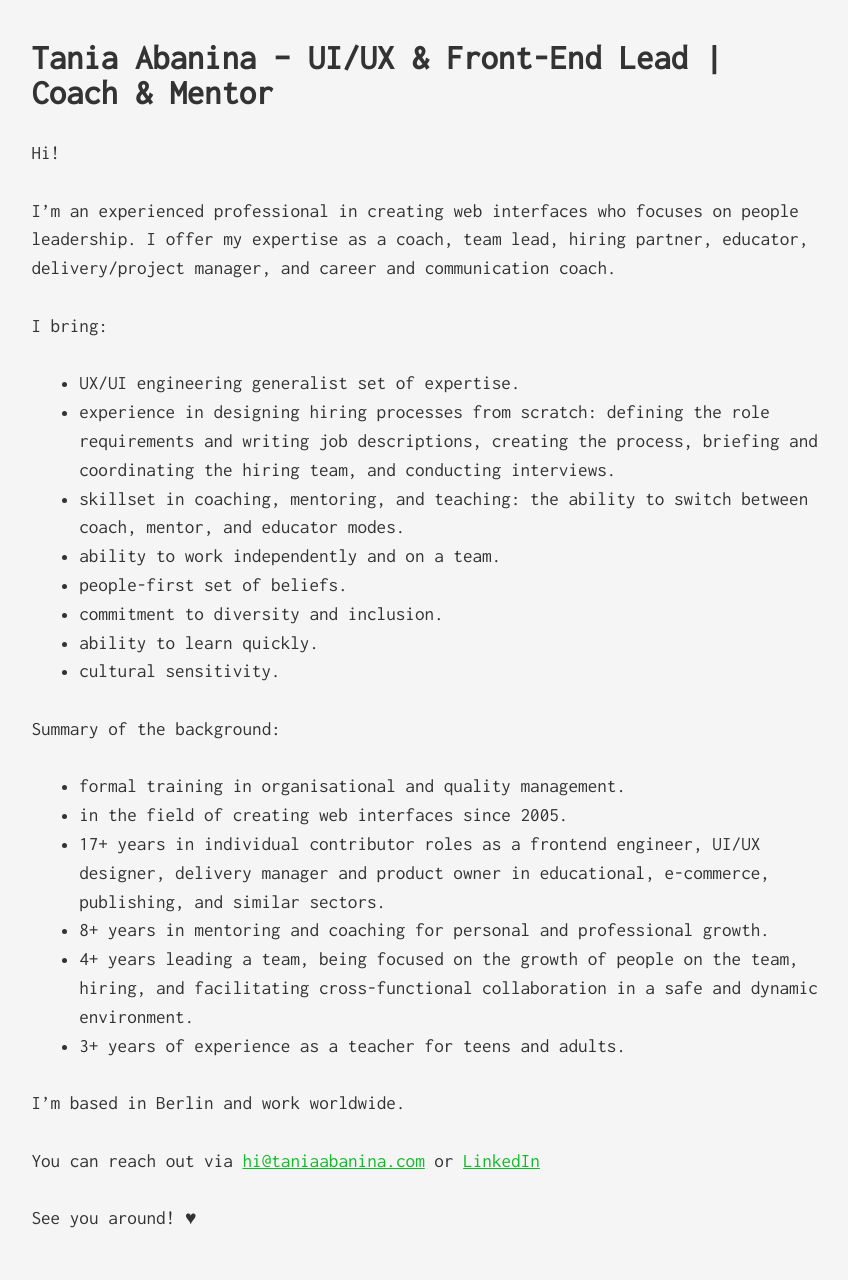
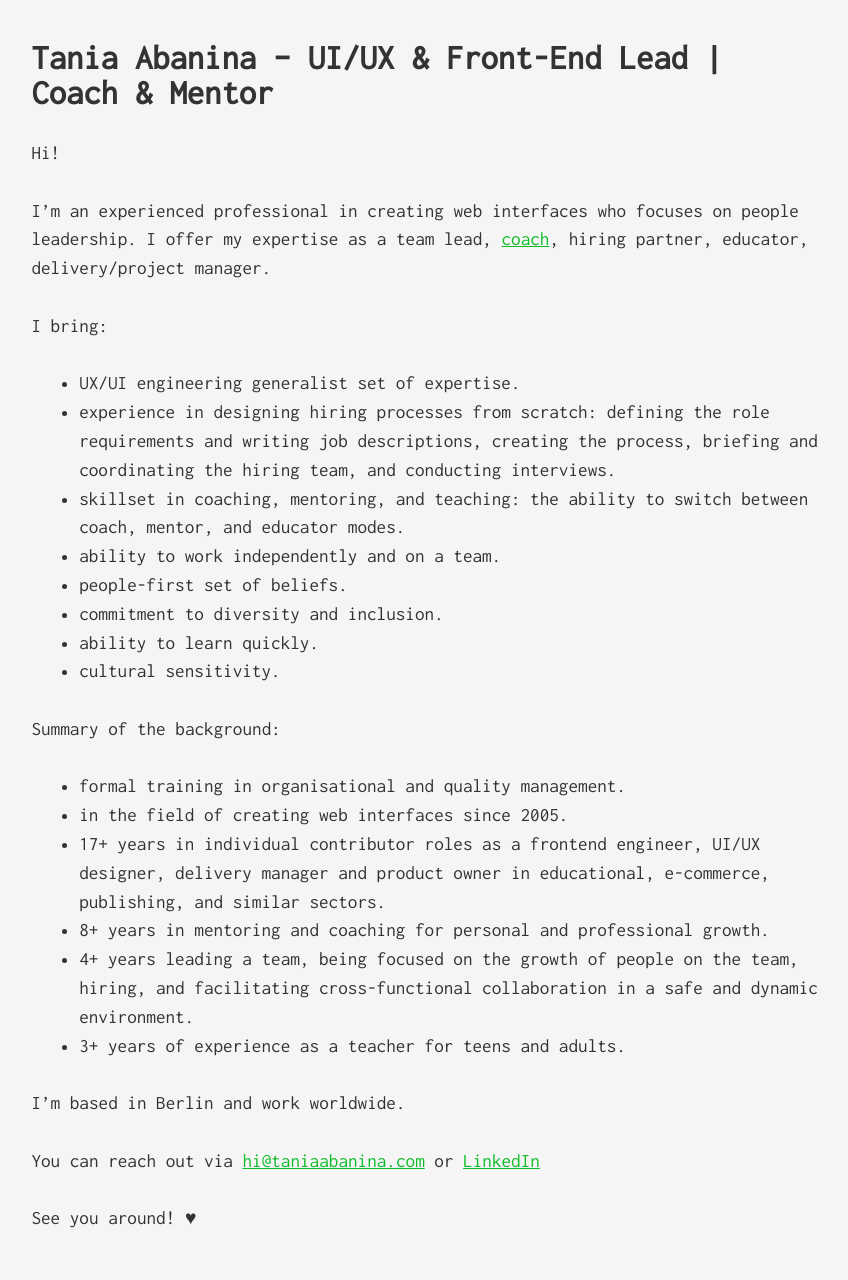
Before and after one commit to tataata/taniaabanina.com, a Jekyll site: the page built from index.md, in a window 1280 px wide. Shown: the whole page, without its empty margins (7-855 px from the left). Built offline with Jekyll 4.4.1, drawn with Linux system fonts in a browser that asks for light colours.

Commit message:
add link to coaching page on index

```diff
--- a/index.md
+++ b/index.md
@@ -5,7 +5,8 @@ layout: default
 
 Hi!
 
-I'm an experienced professional in creating web interfaces who focuses on people leadership. I offer my expertise as a coach, team lead, hiring partner, educator, delivery/project manager, and career and communication coach.
+I'm an experienced professional in creating web interfaces who focuses on people leadership.
+I offer my expertise as a team lead, [coach](https://www.notion.so/Coaching-with-Tania-Intro-and-description-10d5161f356380a0aa44f67513c3f3f1?pvs=4), hiring partner, educator, delivery/project manager.
 
 
 I bring:
```
